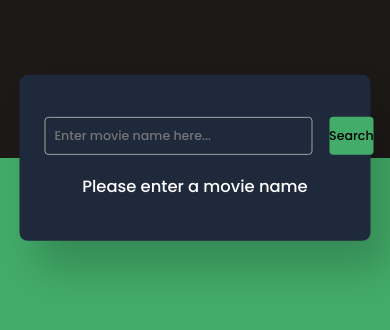
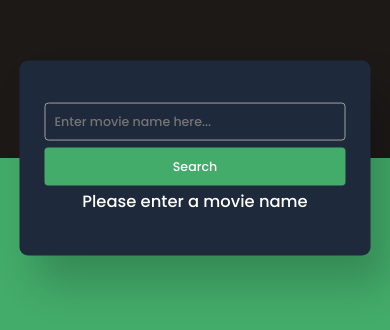
Before and after one commit to HenrikHovhannisyan/movie-guide-app, a plain HTML site: page index.html in a window 390 px wide. Shown: the part 264-594 px from the top of the page. Drawn offline with Linux system fonts and the light colour scheme.

Commit message:
Fixed bugs in style

```diff
--- a/style.css
+++ b/style.css
@@ -1,18 +1,18 @@
 @import url('https://fonts.googleapis.com/css2?family=Poppins:wght@300;500;600;700&display=swap');
 
-*{
+* {
     margin: 0;
     padding: 0;
     box-sizing: border-box;
     font-family: 'Poppins', sans-serif;
 }
 
-body{
+body {
     height: 100vh;
     background: linear-gradient(#1c1917 50%, #43ac6a 50%);
 }
 
-.container{
+.container {
     font-size: 16px;
     width: 90vw;
     max-width: 37.5em;
@@ -26,58 +26,64 @@ body{
     box-shadow: 1.2em 2em 3em rgba(0, 0, 0, 0.2);
 }
 
-.search-container{
+.search-container {
     display: grid;
     grid-template-columns: 9fr 3fr;
     gap: 1.2em;
 }
 
-.search-container input, .search-container button{
+.search-container input,
+.search-container button {
     font-size: 0.9em;
     outline: none;
     border-radius: 0.3em;
 }
 
-.search-container input{
+.search-container input {
     background-color: transparent;
     border: 1px solid #a0a0a0;
-    color: #fff;
+    color: #ffffff;
     padding: 0.7em;
 }
 
-.search-container input:focus{
-    border-color: #fff;
+.search-container input:focus {
+    border-color: #ffffff;
 }
 
-.search-container button{
+.search-container button {
     background-color: #43ac6a;
     border: none;
     cursor: pointer;
+    color: #ffffff;
 }
 
-#result{
-    color: #fff;
+.search-container button:hover {
+    background-color: #338551;
 }
 
-.info{
+#result {
+    color: #ffffff;
+}
+
+.info {
     position: relative;
     display: grid;
     grid-template-columns: 4fr 8fr;
     margin-top: 1.2em;
 }
 
-.poster{
+.poster {
     width: 100%;
 }
 
-h2{
+h2 {
     text-align: center;
     font-size: 1.5em;
     font-weight: 600;
     letter-spacing: 0.06em;
 }
 
-.rating{
+.rating {
     display: flex;
     align-items: center;
     justify-content: center;
@@ -85,17 +91,17 @@ h2{
     margin: 0.6em 0 0.9em 0;
 }
 
-.rating img{
+.rating img {
     width: 1.2em;
 }
 
-.rating h4{
+.rating h4 {
     display: inline-block;
     font-size: 1.1em;
     font-weight: 500;
 }
 
-.details{
+.details {
     display: flex;
     font-size: 0.95em;
     gap: 1em;
@@ -105,12 +111,12 @@ h2{
     font-weight: 300;
 }
 
-.genre{
+.genre {
     display: flex;
     justify-content: space-around;
 }
 
-.genre div{
+.genre div {
     border: 1px solid #a0a0a0;
     font-size: 0.75em;
     padding: 0.4em 1.6em;
@@ -118,12 +124,12 @@ h2{
     font-weight: 300;
 }
 
-h3{
+h3 {
     font-weight: 500;
-    margin-top: 1.2em;
+    margin-top: .2em;
 }
 
-p{
+p {
     font-size: 0.9em;
     font-weight: 300;
     line-height: 1.8em;
@@ -131,22 +137,33 @@ p{
     color: #a0a0a0;
 }
 
-.msg{
+.msg {
     text-align: center;
 }
 
-@media screen and (max-width: 600px) {
-    .container{
+@media screen and (max-width: 576px) {
+    .container {
         font-size: 14px;
     }
-    .poster{
+
+    .poster {
         margin: auto;
         width: auto;
         max-height: 10.8em;
     }
 
-    .info{
+    .info {
         grid-template-columns: 1fr;
     }
 
+    .search-container {
+        display: grid;
+        grid-template-columns: 1fr;
+        gap: 0.5em;
+    }
+
+    .search-container button {
+        padding: 10px;
+    }
+
 }
```
